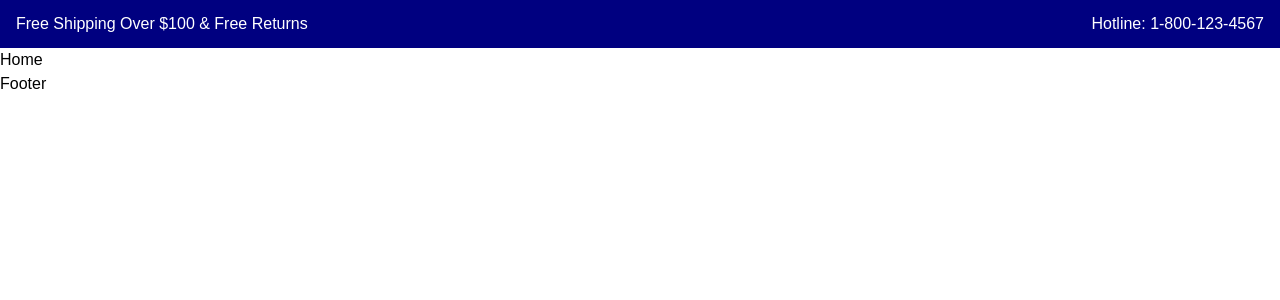
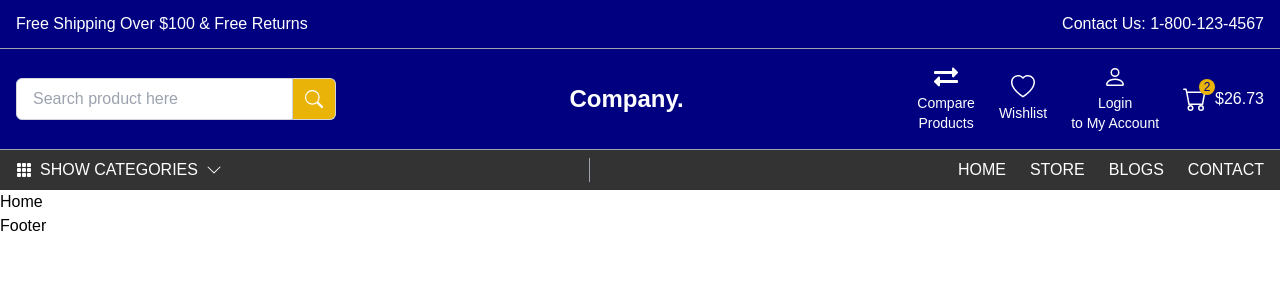
Before and after one commit to DariusGuillaume/ecommerce-website, a React (Create React App) app in the folder frontend/: page / in a window 1280 px wide. Shown: the top 300 px of the page. Built offline with nearby package versions, Linux system fonts and the light colour scheme.

Commit message:
added 3rd header div with categories

```diff
--- a/frontend/src/App.css
+++ b/frontend/src/App.css
@@ -10,6 +10,9 @@
 :root {
   --navy-500: #000080;
   --navy-200: #6c63ff;
+  --yellow-500 :#fedb69;
+  --AmazonDarkGray: #333333
+
 }
 
 * {
--- a/frontend/src/components/Layout/Header.jsx
+++ b/frontend/src/components/Layout/Header.jsx
@@ -1,25 +1,169 @@
-import React from 'react';
+import React, { useState } from 'react';
 import { NavLink, Link } from 'react-router-dom';
 import "../../App.css";
+import { BsSearch, BsHeart, BsPerson, BsCart, BsGrid3X3GapFill,BsChevronDown } from 'react-icons/bs';
+import { FaExchangeAlt } from 'react-icons/fa';
 
 const Header = () => {
+
+  const [isDropdownOpen, setIsDropdownOpen] = useState(false);
+
+  const toggleDropdown = () => {
+    setIsDropdownOpen(!isDropdownOpen);
+  };
+
   return (
-    <header style={{ backgroundColor: 'var(--navy-500)' }} className="py-3">
+    <>
+      <header className="bg-navy-500 py-3">
         <div className="container mx-auto px-4">
           <div className="flex justify-between items-center">
             <div>
-            <p style={{ color: 'white' }}>
+              <p className="text-white">
                 Free Shipping Over $100 & Free Returns
               </p>
             </div>
             <div>
-            <p style={{ color: 'white', textAlign: 'right' }}>
-              Hotline: <a href="tel:1-800-123-4567" style={{ color: 'white' }}>1-800-123-4567</a>
+              <p className="text-white text-right">
+                Contact Us: <a href="tel:1-800-123-4567" className="text-white hover:text-navy-200">1-800-123-4567</a>
               </p>
             </div>
           </div>
         </div>
       </header>
+
+      <header className="bg-navy-500 py-4 border-t border-gray-400">
+        <div className="container mx-auto px-4">
+          <div className="flex items-center justify-between">
+            <div className="flex-1 max-w-xs">
+              <div className="flex">
+                <input
+                  type="text"
+                  className="w-full pl-4 pr-10 py-2 border border-gray-300 rounded-l-md focus:outline-none focus:ring-2 focus:ring-navy-500 focus:border-transparent"
+                  placeholder="Search product here"
+                  aria-label="Search product here"
+                />
+                <span className="inline-flex items-center px-3 bg-yellow-500 border border-l-0 border-gray-300 rounded-r-md">
+                  <BsSearch className="text-white text-lg" />
+                </span>
+              </div>
+            </div>
+
+            <h2 className="text-2xl font-bold text-center">
+              <Link to="/" className="text-white hover:text-navy-200">
+                Company.
+              </Link>
+            </h2>
+
+            <div className="flex items-center space-x-6">
+              <Link to="/compare" className="flex flex-col items-center text-white hover:text-navy-200">
+                <FaExchangeAlt className="text-2xl mb-1" />
+                <span className="text-sm">Compare</span>
+                <span className="text-sm">Products</span>
+              </Link>
+              <Link to="/wishlist" className="flex flex-col items-center text-white hover:text-navy-200">
+                <BsHeart className="text-2xl mb-1" />
+                <span className="text-sm">Wishlist</span>
+              </Link>
+              <Link to="/login" className="flex flex-col items-center text-white hover:text-navy-200">
+                <BsPerson className="text-2xl mb-1" />
+                <span className="text-sm">Login</span>
+                <span className="text-sm">to My Account</span>
+              </Link>
+              <Link to="/cart" className="flex items-center text-white hover:text-navy-200">
+                <div className="relative">
+                  <BsCart className="text-2xl" />
+                  <span className="absolute -top-2 -right-2 bg-yellow-500 text-navy-500 rounded-full w-4 h-4 flex items-center justify-center text-xs">2</span>
+                </div>
+                <span className="ml-2">$26.73</span>
+              </Link>
+            </div>
+          </div>
+        </div>
+      </header>
+
+      <div className="bg-amazongray-100 py-2 border-t border-gray-400">
+  <div className="container mx-auto px-4">
+    <div className="flex items-center justify-between">
+      <div className="relative">
+        <div
+          className="flex items-center space-x-2 cursor-pointer"
+          onClick={toggleDropdown}
+        >
+          <BsGrid3X3GapFill className="text-white h-4 w-4" />
+          <span className="text-white hover:text-yellow-500">
+            SHOW CATEGORIES
+          </span>
+          <BsChevronDown className="text-white h-4 w-4" />
+        </div>
+        {isDropdownOpen && (
+          <div className="absolute mt-2 w-48 rounded-md shadow-lg bg-white ring-1 ring-black ring-opacity-5">
+            <div
+              className="py-1"
+              role="menu"
+              aria-orientation="vertical"
+              aria-labelledby="options-menu"
+            >
+              <a
+                href="/category1"
+                className="block px-4 py-2 text-sm text-gray-700 hover:bg-gray-100 hover:text-gray-900"
+                role="menuitem"
+              >
+                Category 1
+              </a>
+              <a
+                href="/category2"
+                className="block px-4 py-2 text-sm text-gray-700 hover:bg-gray-100 hover:text-gray-900"
+                role="menuitem"
+              >
+                Category 2
+              </a>
+              <a
+                href="/category3"
+                className="block px-4 py-2 text-sm text-gray-700 hover:bg-gray-100 hover:text-gray-900"
+                role="menuitem"
+              >
+                Category 3
+              </a>
+            </div>
+          </div>
+        )}
+      </div>
+      <div className="h-6 w-px bg-gray-400 mx-4"></div>
+      <div className="flex space-x-6">
+        <NavLink
+          to="/"
+          exact
+          activeClassName="text-yellow-500"
+          className="text-white hover:text-yellow-500"
+        >
+          HOME
+        </NavLink>
+        <NavLink
+          to="/store"
+          activeClassName="text-yellow-500"
+          className="text-white hover:text-yellow-500"
+        >
+          STORE
+        </NavLink>
+        <NavLink
+          to="/blogs"
+          activeClassName="text-yellow-500"
+          className="text-white hover:text-yellow-500"
+        >
+          BLOGS
+        </NavLink>
+        <NavLink
+          to="/contact"
+          activeClassName="text-yellow-500"
+          className="text-white hover:text-yellow-500"
+        >
+          CONTACT
+        </NavLink>
+      </div>
+    </div>
+  </div>
+</div>
+    </>
   );
 };
 
--- a/frontend/tailwind.config.js
+++ b/frontend/tailwind.config.js
@@ -2,25 +2,30 @@
 module.exports = {
   content: ["./src/**/*.html", "./src/**/*.js", "./src/**/*.jsx", "./src/**/*.ts", "./src/**/*.tsx"],
   theme: {
-
+    extend: {
       fontFamily: {
-
         'sans': ['"Open Sans"', 'sans-serif'],
-
         'roboto': ['Roboto', 'sans-serif'],
-
         'poppins': ['Poppins', 'sans-serif'],
       },
+      colors: {
+        navy: {
+          500: '#000080',
+          200: '#6c63ff',
+        },
+        amazongray: {
+          100: '#333333',
+        },
 
-    extend: {
+      },
       screens: {
-        "1000px" : "1050px",
-        "1100px" : "1110px",
-        "800px" : "800px",
-        "1300px" : "1300px",
-        "400px" : "400px",
+        "1000px": "1050px",
+        "1100px": "1110px",
+        "800px": "800px",
+        "1300px": "1300px",
+        "400px": "400px",
       },
     },
   },
   plugins: [],
-}
+};
```
Lines whose indentation alone changed are shown as unchanged.
